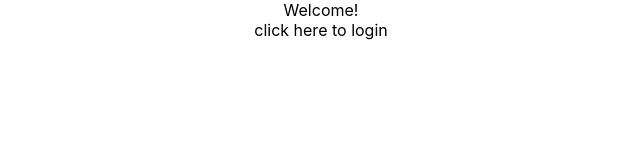
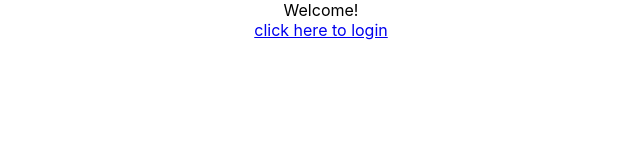
Before and after one commit to suyash200/kanbanFrontend, a React (Create React App) app: page / in a window 1280 px wide. Shown: the top 160 px of the page, without its empty margins (319-959 px from the left). Built offline with nearby package versions, Linux system fonts and the light colour scheme.

Commit message:
routing err solved

```diff
--- a/src/pages/home/Home.tsx
+++ b/src/pages/home/Home.tsx
@@ -1,20 +1,16 @@
-import React from "react";
-import { useNavigate } from "react-router-dom";
+
 
 const Home = () => {
   //   const { loggedIn, email } = props;
-  const navigate = useNavigate();
 
-  const onButtonClick = () => {
-    // You'll update this function later
-  };
+
 
   return (
     <div className="mainContainer">
       <div className={"titleContainer"}>
         <div>Welcome!</div>
       </div>
-      <div  onClick={onButtonClick}>click here to login</div>
+      <a href="/login">click here to login</a>
       <div className={"buttonContainer"}>
         {/* <input
           className={"inputButton"}
```
